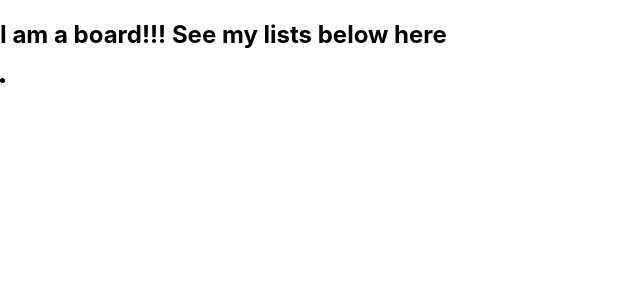
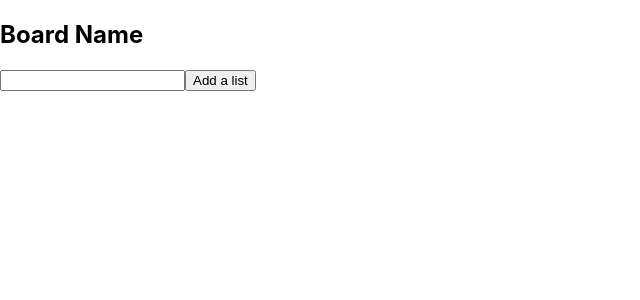
Before and after one commit to drevets/trellisimo-, a React (Create React App) app: page / in a window 1280 px wide. Shown: the top 300 px of the page, without its empty margins (0-640 px from the left). Built offline with nearby package versions, Linux system fonts and the light colour scheme.

Commit message:
adds functionality for adding a list to state

```diff
--- a/src/Board.js
+++ b/src/Board.js
@@ -1,14 +1,23 @@
 import React from 'react';
 
 const Board = ({ lists, setLists }) => {
+  const [listName, setListName] = React.useState('');
+
+  const handleAddList = () => {
+    setLists(lists.concat([{ name: listName, cards: [] }]));
+    setListName('');
+  };
+
   return (
     <React.Fragment>
-      <h2>I am a board!!! See my lists below here </h2>
-      <li>
+      <h2>Board Name</h2>
+      <ul>
         {lists.map(list => (
-          <ul>{list.name}</ul>
+          <li key={list.name}>{list.name}</li>
         ))}
-      </li>
+      </ul>
+      <input value={listName} onChange={e => setListName(e.target.value)}></input>
+      <button onClick={() => handleAddList()}>Add a list</button>
     </React.Fragment>
   );
 };
```
